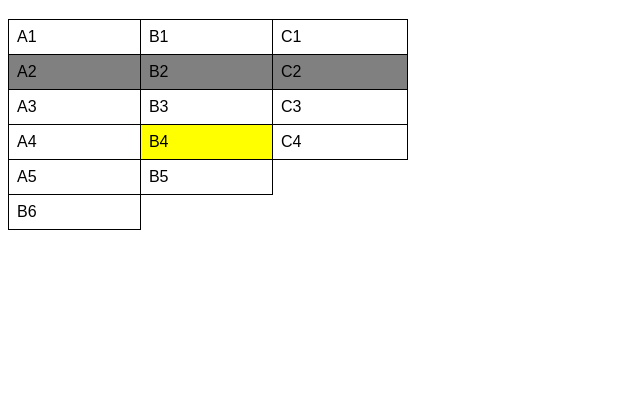
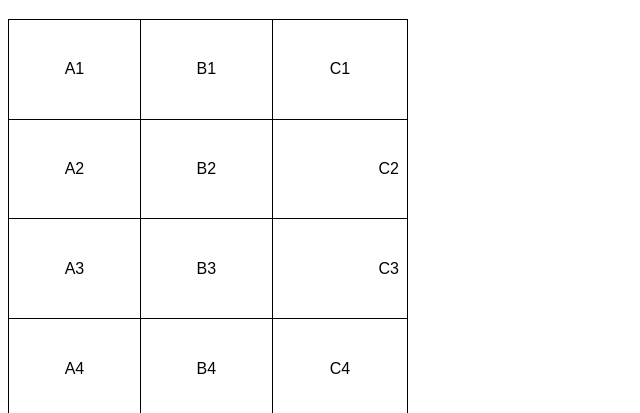
Before and after one commit to felipegsilva11/html-css, a plain HTML site: page exercicios/ex023/tabela001.html in a window 1280 px wide. Shown: the part 61-474 px from the top of the page, without its empty margins (0-640 px from the left). Drawn offline with Linux system fonts and the light colour scheme.

Commit message:
att tabela 01

```diff
--- a/exercicios/ex023/tabela001.html
+++ b/exercicios/ex023/tabela001.html
@@ -12,21 +12,21 @@
 
         table {
             width: 400px;
+            height: 400px;
             border-collapse: collapse;
-        }
-
-        tr.linha {
-            background-color: gray;
         }
 
         td {
             border: 1px solid black;
             padding: 8px;
+            text-align: center; /* Alinhamento horizontal */
+            vertical-align: middle; /* Alinhamento vertical */
         }
 
-        td.dado {
-            background-color: yellow;
+        .numero {
+            text-align: right;
         }
+
     </style>
 </head>
 <body>
@@ -44,27 +44,20 @@
             <td>B1</td>
             <td>C1</td>
         </tr>
-        <tr class="linha"> <!-- Segunda linha-->
+        <tr> <!-- Segunda linha-->
             <td>A2</td>
             <td>B2</td>
-            <td>C2</td>
+            <td class="numero">C2</td>
         </tr>
         <tr> <!--Terceira linha-->
             <td>A3</td>
             <td>B3</td>
-            <td>C3</td>
+            <td class="numero">C3</td>
         </tr>
         <tr> <!--Quarta linha-->
             <td>A4</td>
-            <td class="dado">B4</td>
+            <td>B4</td>
             <td>C4</td>
-        </tr>
-        <tr>
-            <td>A5</td>
-            <td>B5</td>
-        </tr>
-        <tr>
-            <td>B6</td>
         </tr>
     </table>
 </body>
```
